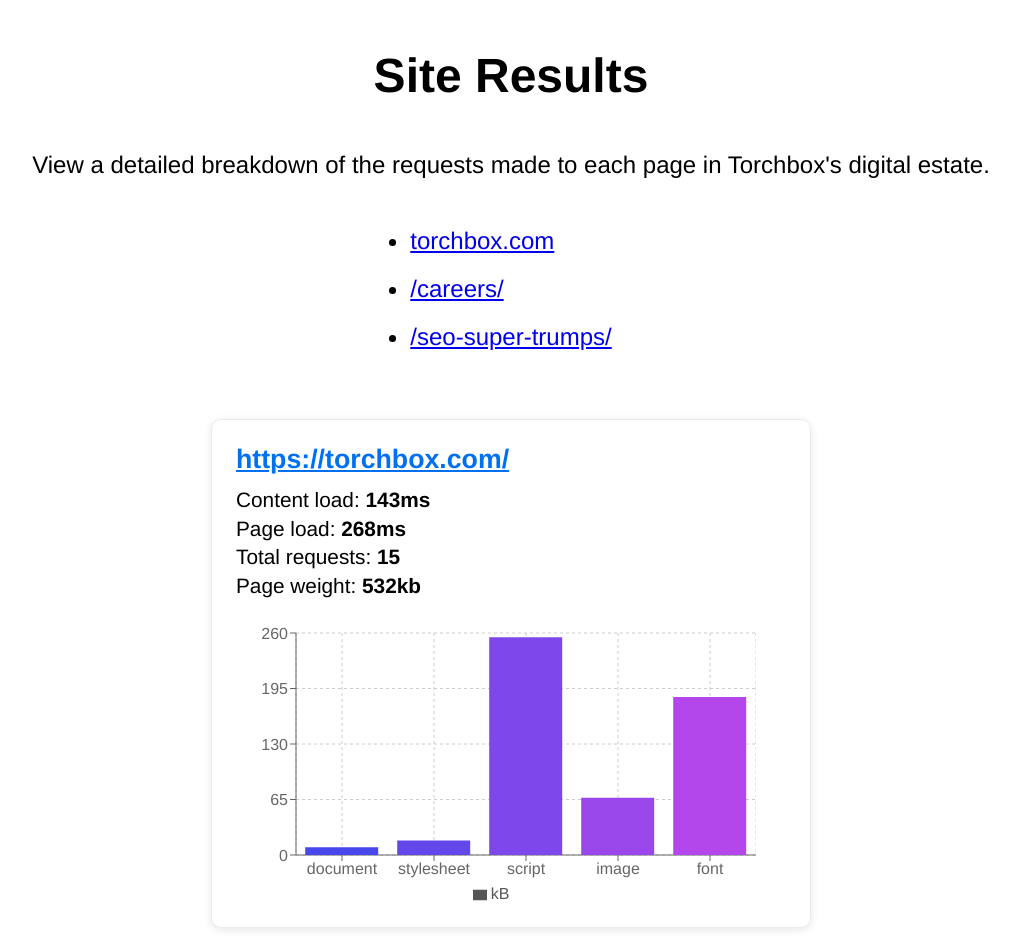
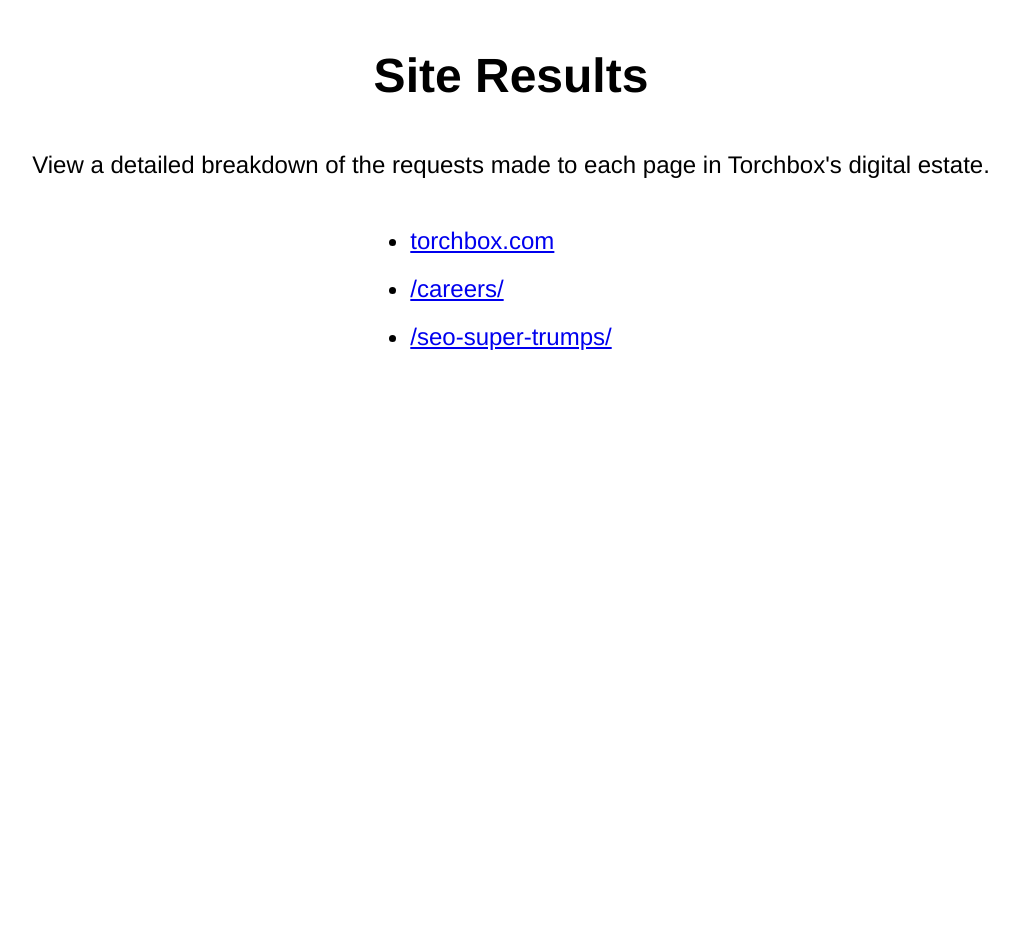
Before and after one commit to jhancock532/shadowbox, a Next.js app: page / in a window 1280 px wide. Shown: the top 952 px of the page, without its empty margins (129-1148 px from the left). After the commit the page ends 800 px from the top, so only its background shows below. Built offline with nearby package versions, Linux system fonts and the light colour scheme.

Commit message:
remove unhelpful charts

```diff
--- a/src/pages/index.tsx
+++ b/src/pages/index.tsx
@@ -31,11 +31,11 @@
             <Link href="/super-trumps">/seo-super-trumps/</Link>
           </li>
         </ul>
-        <div className={styles.grid}>
+        {/* <div className={styles.grid}>
           {statistics.pages.map((website: any) => (
             <WebsiteSummary key={website.id} webpage={website} />
           ))}
-        </div>
+        </div> */}
       </main>
     </>
   );
```
